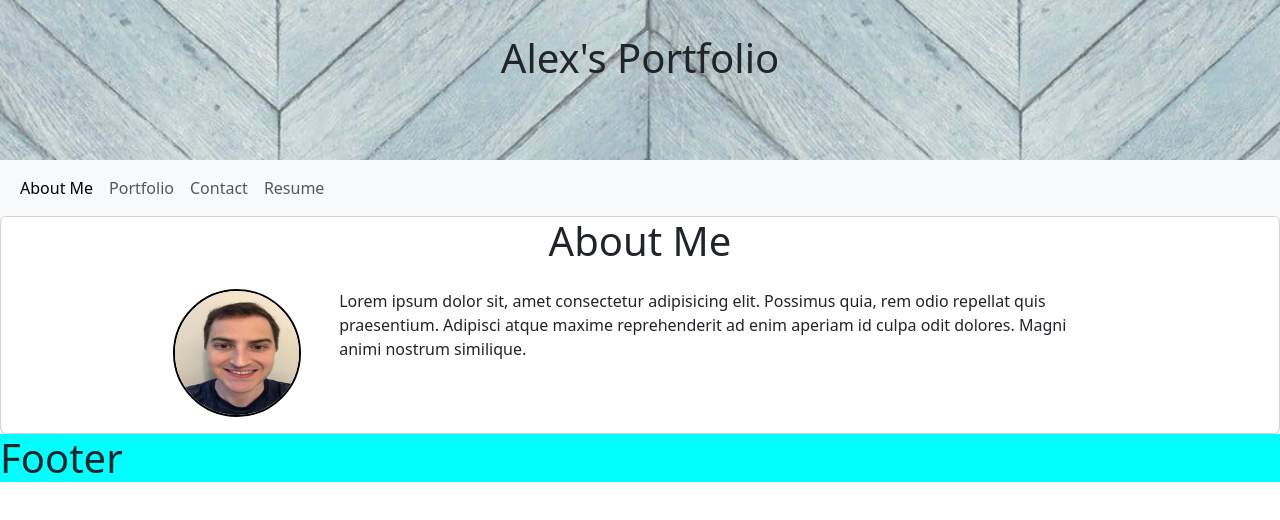
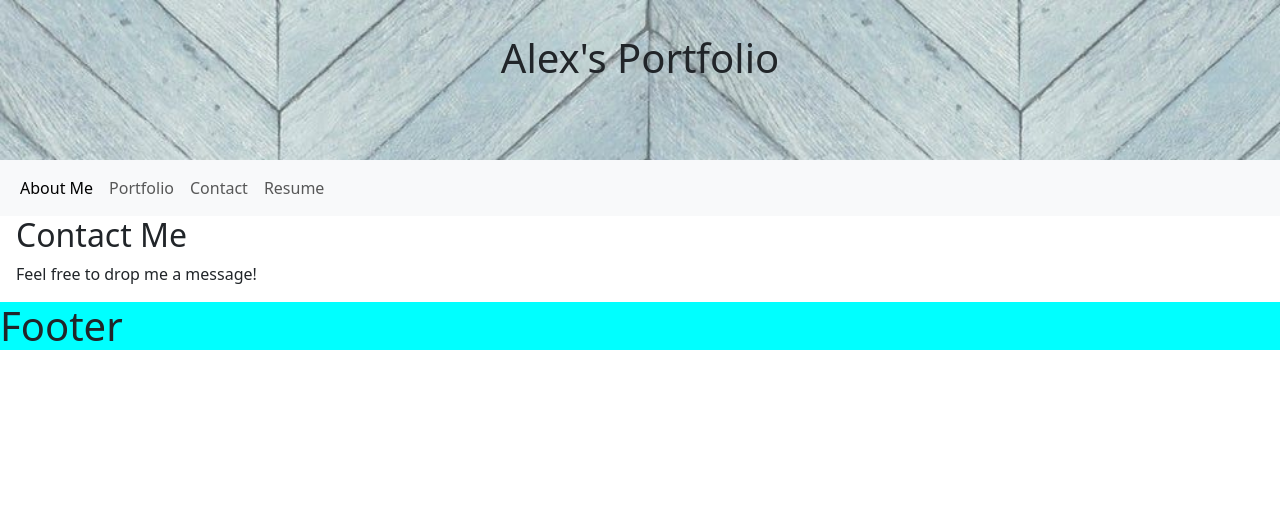
Before and after one commit to AlexLenson/React-Portfolio, a React (Vite) app: page /Contact in a window 1280 px wide. Shown: the top 520 px of the page. Built offline with nearby package versions, Linux system fonts and the light colour scheme.

Commit message:
router works when you change the URL, need to integrate with navbar

```diff
--- a/package.json
+++ b/package.json
@@ -13,7 +13,7 @@
     "bootstrap": "^5.3.2",
     "react": "^18.2.0",
     "react-dom": "^18.2.0",
-    "react-router-dom": "^6.20.1"
+    "react-router-dom": "^6.11.1"
   },
   "devDependencies": {
     "@types/react": "^18.2.15",
--- a/src/App.jsx
+++ b/src/App.jsx
@@ -1,21 +1,20 @@
-import Header from "./components/Header"
-import Nav from "./components/Nav"
-import Footer from "./components/Footer"
-import About from "./components/About"
-
-
+import React from 'react';
+import Header from './components/Header';
+import Nav from './components/Nav';
+import Footer from './components/Footer';
+import { Outlet } from 'react-router-dom';
 
 function App() {
-
-
   return (
     <>
       <Header />
       <Nav />
-      <About />
+      <main className="mx-3">
+        <Outlet />
+      </main>
       <Footer />
     </>
-  )
+  );
 }
 
-export default App
+export default App;
--- a/src/components/About.jsx
+++ b/src/components/About.jsx
@@ -1,4 +1,5 @@
-import profile_pic from '../assets/bootcamp_profile_picture.jpg'
+// import profile_pic from '../assets/bootcamp_profile_picture.jpg'
+import profile_pic from '../assets/bowtie-cat.png'
 function About(){
     return(
         <div className='about card'>
--- a/src/components/Contact.jsx
+++ b/src/components/Contact.jsx
@@ -0,0 +1,14 @@
+
+import React from 'react';
+
+function Contact() {
+    return (
+        <div>
+            <h2>Contact Me</h2>
+            <p>Feel free to drop me a message!</p>
+            {/* Add your contact form or any other relevant content */}
+        </div>
+    );
+}
+
+export default Contact;
--- /dev/null
+++ b/src/components/Error.jsx
@@ -0,0 +1,16 @@
+import { useRouteError } from 'react-router-dom';
+
+export default function ErrorPage() {
+    const error = useRouteError();
+    console.error(error);
+
+    return (
+        <div id="error-page">
+            <h1>Oops!</h1>
+            <p>Sorry, an unexpected error has occurred.</p>
+            <p>
+                <i>{error.statusText || error.message}</i>
+            </p>
+        </div>
+    );
+}
--- a/src/components/Resume.jsx
+++ b/src/components/Resume.jsx
@@ -0,0 +1,14 @@
+
+import React from 'react';
+
+function Resume() {
+    return (
+        <div>
+            <h2>Resume</h2>
+            <p>Add your resume content here!</p>
+            {/* You can add your resume details, experience, education, etc. */}
+        </div>
+    );
+}
+
+export default Resume;
--- a/src/main.jsx
+++ b/src/main.jsx
@@ -1,11 +1,53 @@
-import React from 'react'
-import ReactDOM from 'react-dom/client'
-import App from './App.jsx'
-import './index.css'
+import React from 'react';
+import ReactDOM from 'react-dom/client';
+import { createBrowserRouter, RouterProvider } from 'react-router-dom';
+
+import App from './App';
+import Error from './components/Error';
+import About from './components/About';
+import Portfolio from './components/Portfolio';
+import Contact from './components/Contact';
+import Resume from './components/Resume';
+
+import './index.css';
 import 'bootstrap/dist/css/bootstrap.min.css';
+
+const router = createBrowserRouter([
+  {
+    path: '/',
+    element: <App />,
+    errorElement: <Error />,
+    children: [
+      {
+        index: true,
+        element: <About />,
+      },
+      {
+        path: '/About',
+        element: <About />,
+      },
+      {
+        path: '/Portfolio',
+        element: <Portfolio />,
+      },
+      {
+        path: '/Contact',
+        element: <Contact />,
+      },
+      {
+        path: '/Resume',
+        element: <Resume />,
+      },
+      {
+        path: '*',
+        element: <Error />,
+      },
+    ],
+  },
+]);
 
 ReactDOM.createRoot(document.getElementById('root')).render(
   <React.StrictMode>
-    <App />
-  </React.StrictMode>,
-)
+    <RouterProvider router={router} />
+  </React.StrictMode>
+);
```
Also changed, not shown: src/assets/bowtie-cat.png (added), 1 other file (tests, documents, lock files or other folders).
